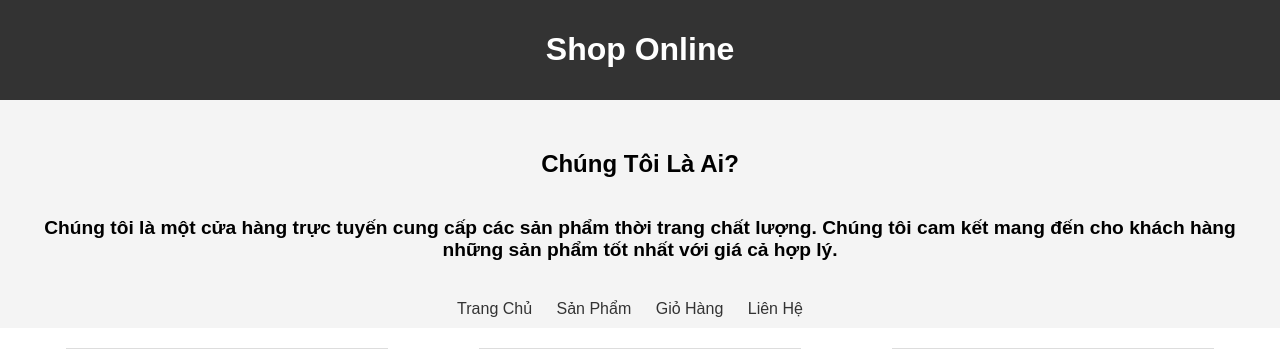
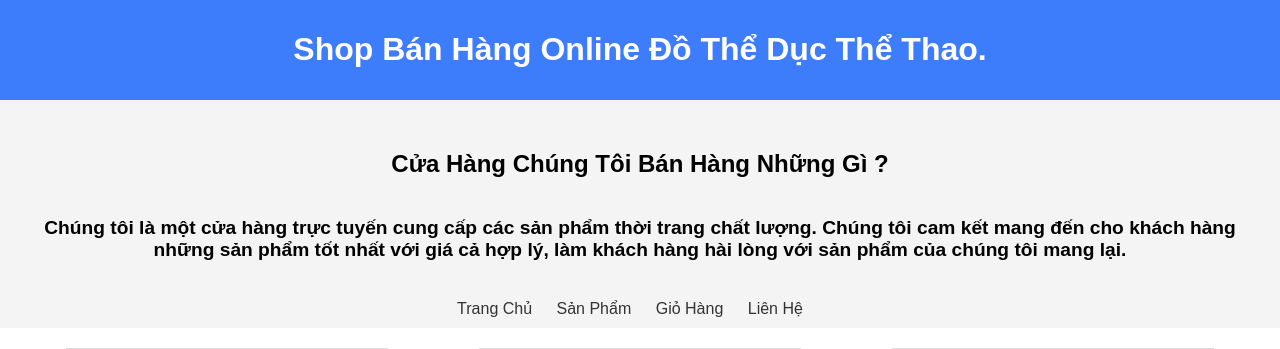
Before and after one commit to HUyEsona/Django-web, a Python web app: template myproject/templates/home.html in a window 1280 px wide. Shown: the top 349 px of the page. Run offline with Jinja, Linux system fonts and the light colour scheme; the template is opened without the code that fills it, so the values that code supplies are empty.

Commit message:
change color and text

```diff
--- a/myproject/templates/home.html
+++ b/myproject/templates/home.html
@@ -3,7 +3,7 @@
 <head>
     <meta charset="UTF-8">
     <meta name="viewport" content="width=device-width, initial-scale=1.0">
-    <title>Shop Online</title>
+    <title>Shop Bán Hàng Online Đồ Thể Dục Thể Thao.</title>
     <style>
         body {
             font-family: Arial, sans-serif;
@@ -11,7 +11,7 @@
             padding: 0;
         }
         header {
-            background-color: #333;
+            background-color: #3d7cfa;
             color: #fff;
             padding: 10px;
             text-align: center;
@@ -59,7 +59,7 @@
             padding-bottom: 10px;
         }
         footer {
-            background-color: #333;
+            background-color: #7b91bc;
             color: #fff;
             text-align: center;
             padding: 10px;
@@ -72,14 +72,14 @@
 <body>
 
     <header>
-        <h1>Shop Online</h1>
+        <h1>Shop Bán Hàng Online Đồ Thể Dục Thể Thao.</h1>
     </header>
 
     <nav>
 
         <section style="text-align: center;">
-            <h2>Chúng Tôi Là Ai?</h2>
-            <p style="font-weight: bold; font-size: 1.2em;">Chúng tôi là một cửa hàng trực tuyến cung cấp các sản phẩm thời trang chất lượng. Chúng tôi cam kết mang đến cho khách hàng những sản phẩm tốt nhất với giá cả hợp lý.</p>
+            <h2>Cửa Hàng Chúng Tôi Bán Hàng Những Gì ?</h2>
+            <p style="font-weight: bold; font-size: 1.2em;">Chúng tôi là một cửa hàng trực tuyến cung cấp các sản phẩm thời trang chất lượng. Chúng tôi cam kết mang đến cho khách hàng những sản phẩm tốt nhất với giá cả hợp lý, làm khách hàng hài lòng với sản phẩm của chúng tôi mang lại.</p>
         </section>
 
         <ul>
```
